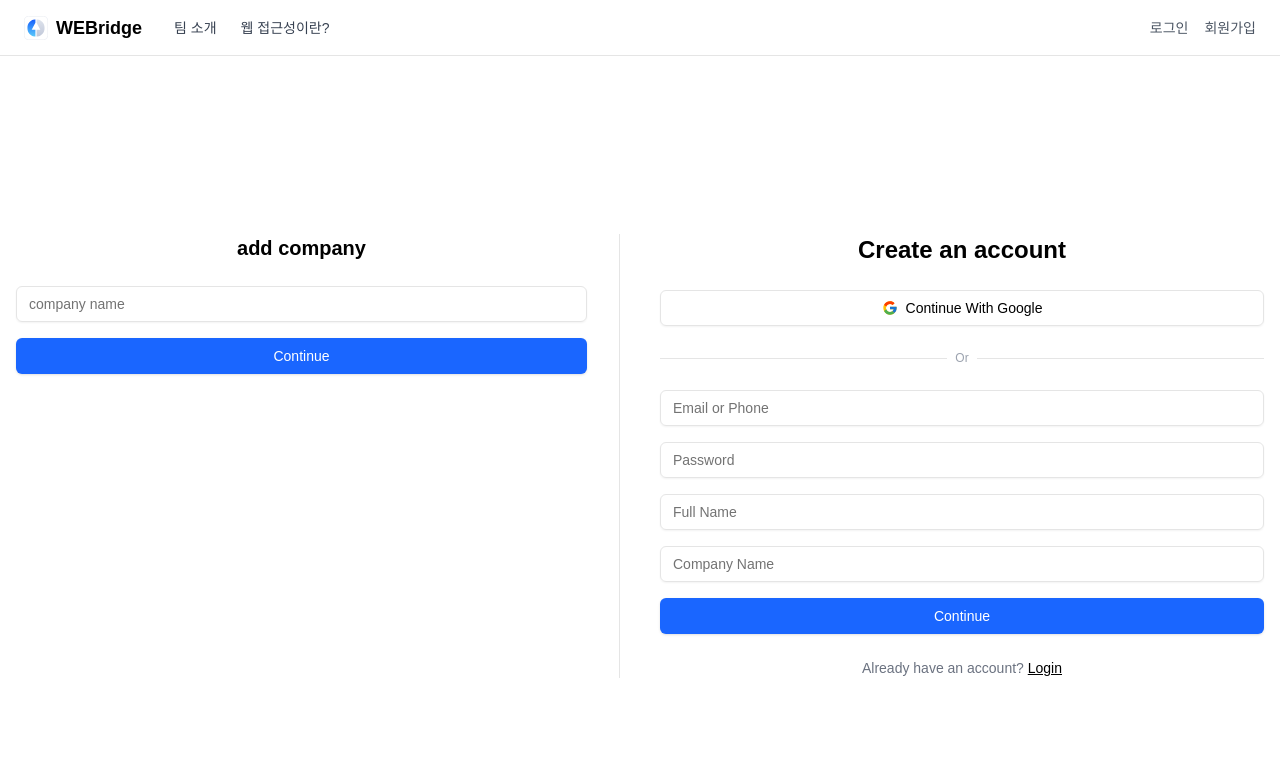
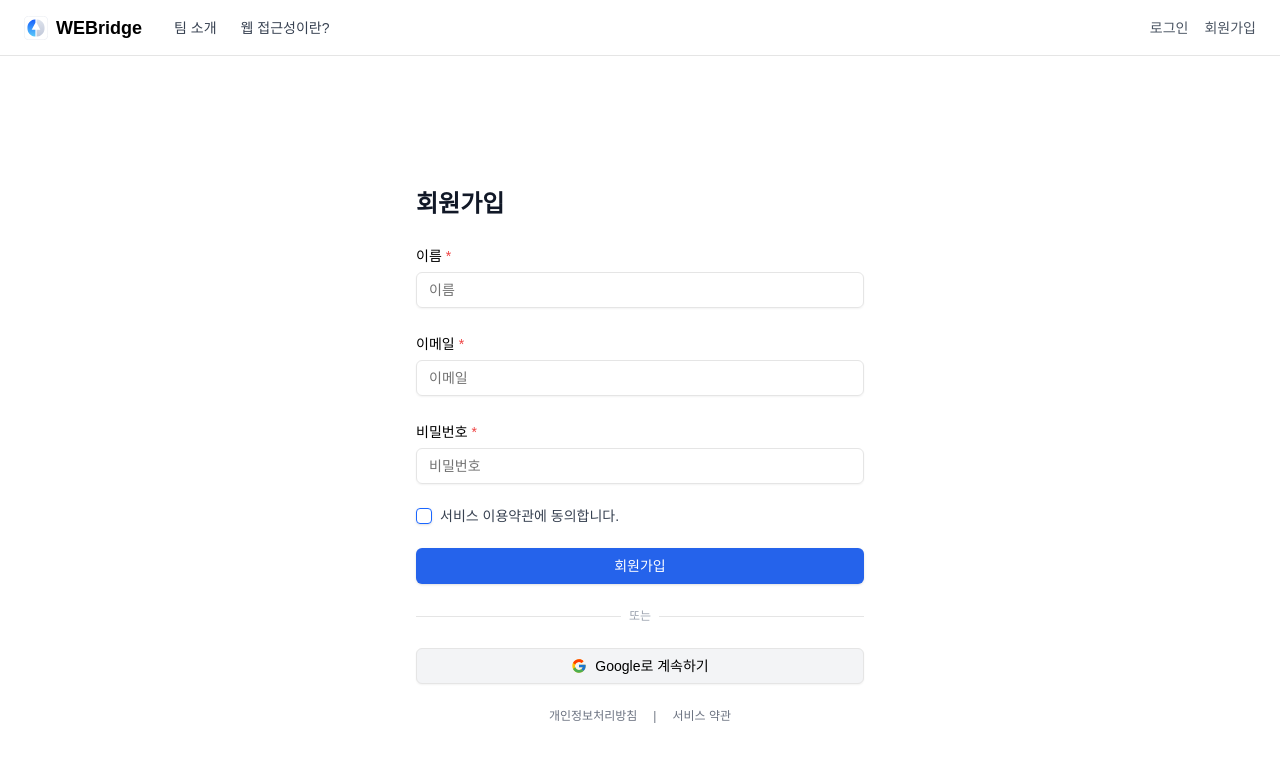
Before and after one commit to inable-it/webridge-frontend, a React (Vite) app: page /signup in a window 1280 px wide. Shown: the top 762 px of the page. Built offline with nearby package versions, Linux system fonts and the light colour scheme.

Commit message:
style: :lipstick: 회원 가입 화면 수정

```diff
--- a/src/pages/SignUp.tsx
+++ b/src/pages/SignUp.tsx
@@ -1,63 +1,84 @@
 import { Button } from "@/components/ui/button";
 import { Input } from "@/components/ui/input";
+import { Checkbox } from "@/components/ui/checkbox";
+import { Label } from "@/components/ui/label";
+import { Separator } from "@/components/ui/separator";
 import { FcGoogle } from "react-icons/fc";
-import { Separator } from "@/components/ui/separator";
-import { Link } from "react-router-dom";
 
 export const SignupPage = () => {
   return (
     <div className="flex items-center justify-center min-h-screen px-4 bg-white">
-      {/* 좌우 2단 레이아웃 */}
-      <div className="grid w-full grid-cols-1 gap-10 max-w-7xl md:grid-cols-2">
-        {/* 왼쪽: Add Company */}
-        <div className="pr-8 space-y-6 border-r">
-          <h2 className="text-xl font-semibold text-center">add company</h2>
-          <form className="space-y-4">
-            <Input type="text" placeholder="company name" />
-            <Button className="w-full">Continue</Button>
-          </form>
+      <div className="w-full max-w-md space-y-6">
+        {/* 제목 */}
+        <h1 className="text-2xl font-bold text-left text-gray-900">회원가입</h1>
+
+        {/* 이름 */}
+        <div className="space-y-1 text-left">
+          <Label htmlFor="name">
+            이름<span className="ml-1 text-red-500">*</span>
+          </Label>
+          <Input id="name" type="text" placeholder="이름" required />
         </div>
 
-        {/* 오른쪽: Signup Form */}
-        <div className="space-y-6">
-          <h1 className="text-2xl font-semibold text-center">
-            Create an account
-          </h1>
+        {/* 이메일 */}
+        <div className="space-y-1 text-left">
+          <Label htmlFor="email">
+            이메일<span className="ml-1 text-red-500">*</span>
+          </Label>
+          <Input id="email" type="email" placeholder="이메일" required />
+        </div>
 
-          {/* Google Login */}
-          <Button
-            variant="outline"
-            className="flex items-center justify-center w-full gap-2"
-          >
-            <FcGoogle className="w-5 h-5" />
-            Continue With Google
-          </Button>
+        {/* 비밀번호 */}
+        <div className="space-y-1 text-left">
+          <Label htmlFor="password">
+            비밀번호<span className="ml-1 text-red-500">*</span>
+          </Label>
+          <Input
+            id="password"
+            type="password"
+            placeholder="비밀번호"
+            required
+          />
+        </div>
 
-          {/* Divider */}
-          <div className="flex items-center gap-2">
-            <Separator className="flex-1" />
-            <span className="text-xs text-gray-400">Or</span>
-            <Separator className="flex-1" />
-          </div>
+        {/* 약관 동의 */}
+        <div className="flex items-center gap-2 text-sm text-left">
+          <Checkbox id="agree" />
+          <Label htmlFor="agree" className="text-gray-700">
+            서비스 이용약관에 동의합니다.
+          </Label>
+        </div>
 
-          {/* Email Signup Form */}
-          <form className="space-y-4">
-            <Input type="email" placeholder="Email or Phone" required />
-            <Input type="password" placeholder="Password" required />
-            <Input type="text" placeholder="Full Name" />
-            <Input type="text" placeholder="Company Name" />
+        {/* 회원가입 버튼 */}
+        <Button className="w-full text-white bg-blue-600 hover:bg-blue-700">
+          회원가입
+        </Button>
 
-            <Button type="submit" className="w-full">
-              Continue
-            </Button>
-          </form>
+        {/* 구분선 */}
+        <div className="flex items-center gap-2">
+          <Separator className="flex-1" />
+          <span className="text-xs text-gray-400">또는</span>
+          <Separator className="flex-1" />
+        </div>
 
-          <p className="text-sm text-center text-gray-500">
-            Already have an account?{" "}
-            <Link to="/login" className="text-black underline">
-              Login
-            </Link>
-          </p>
+        {/* 구글 로그인 */}
+        <Button
+          variant="outline"
+          className="flex items-center justify-center w-full gap-2 bg-gray-100 hover:bg-gray-200"
+        >
+          <FcGoogle className="w-5 h-5" />
+          Google로 계속하기
+        </Button>
+
+        {/* 약관 링크 */}
+        <div className="flex justify-center gap-4 mt-2 text-xs text-gray-500">
+          <a href="#" className="hover:underline">
+            개인정보처리방침
+          </a>
+          <span>|</span>
+          <a href="#" className="hover:underline">
+            서비스 약관
+          </a>
         </div>
       </div>
     </div>
```
